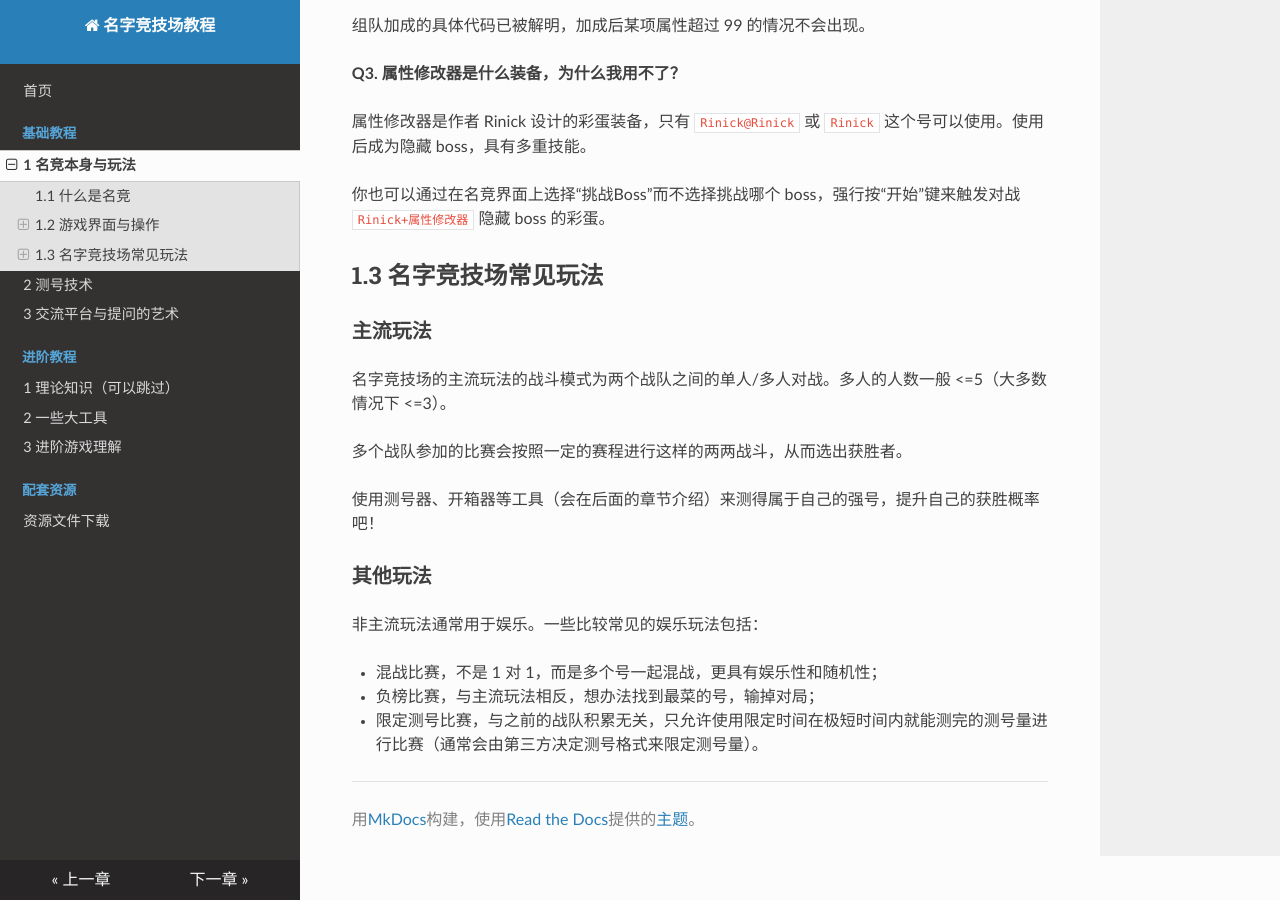
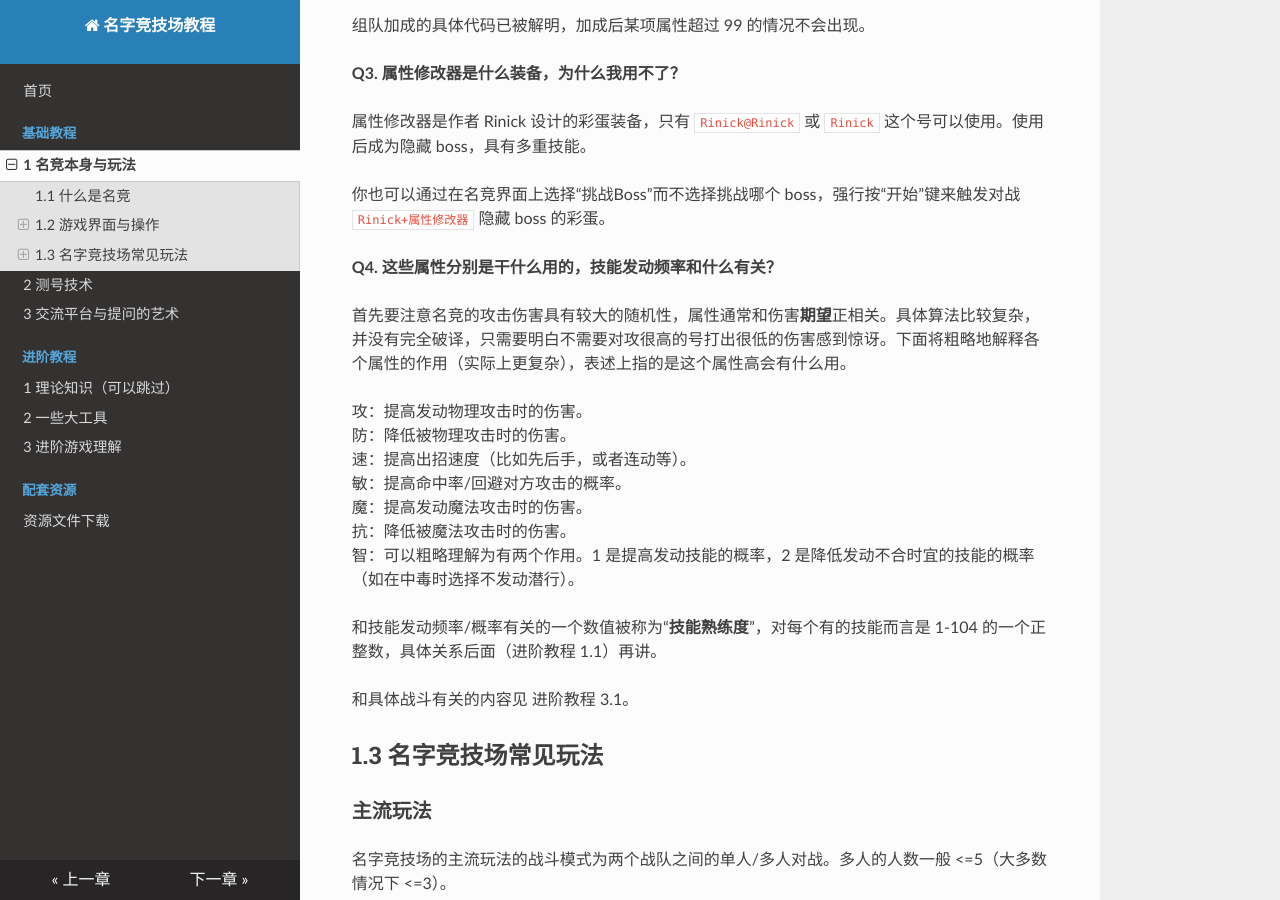
Before and after one commit to sqrt2802/namern-help-dev, an MkDocs documentation site: the page built from docs/chp1.md, in a window 1280 px wide and 900 px high, scrolled down 5081 px. Built offline with MkDocs 1.6.1, drawn with Linux system fonts in a browser that asks for light colours.

Commit message:
20250427

```diff
--- a/docs/chp1.md
+++ b/docs/chp1.md
@@ -6,6 +6,7 @@
 
 * 每个名字的属性和技能由且仅由名字本身的哈希值决定。也就是说，每个名字都有各自的特点和强度，同一个名字在不同的战斗中会以相同的属性出现，掌握的技能也一样。
 * 每次输入相同的名字都会得到相同结果，即使改变名字的顺序结果也不会变。这保证了对局的结果是可复现的。
+
 
 ## 1.2 游戏界面与操作
 
@@ -202,6 +203,23 @@ Sample2@Team2
 
 你也可以通过在名竞界面上选择“挑战Boss”而不选择挑战哪个 boss，强行按“开始”键来触发对战 `Rinick+属性修改器` 隐藏 boss 的彩蛋。
 
+**Q4. 这些属性分别是干什么用的，技能发动频率和什么有关？**
+
+首先要注意名竞的攻击伤害具有较大的随机性，属性通常和伤害**期望**正相关。具体算法比较复杂，并没有完全破译，只需要明白不需要对攻很高的号打出很低的伤害感到惊讶。下面将粗略地解释各个属性的作用（实际上更复杂），表述上指的是这个属性高会有什么用。
+
+攻：提高发动物理攻击时的伤害。<br>
+防：降低被物理攻击时的伤害。<br>
+速：提高出招速度（比如先后手，或者连动等）。<br>
+敏：提高命中率/回避对方攻击的概率。<br>
+魔：提高发动魔法攻击时的伤害。<br>
+抗：降低被魔法攻击时的伤害。<br>
+智：可以粗略理解为有两个作用。1 是提高发动技能的概率，2 是降低发动不合时宜的技能的概率（如在中毒时选择不发动潜行）。
+
+和技能发动频率/概率有关的一个数值被称为“**技能熟练度**”，对每个有的技能而言是 1-104 的一个正整数，具体关系后面（进阶教程 1.1）再讲。<br>
+
+和具体战斗有关的内容见 进阶教程 3.1。
+
+
 ## 1.3 名字竞技场常见玩法
 
 ### 主流玩法
```
Also changed, not shown: docs/chp2.md (+7 -5 lines).
